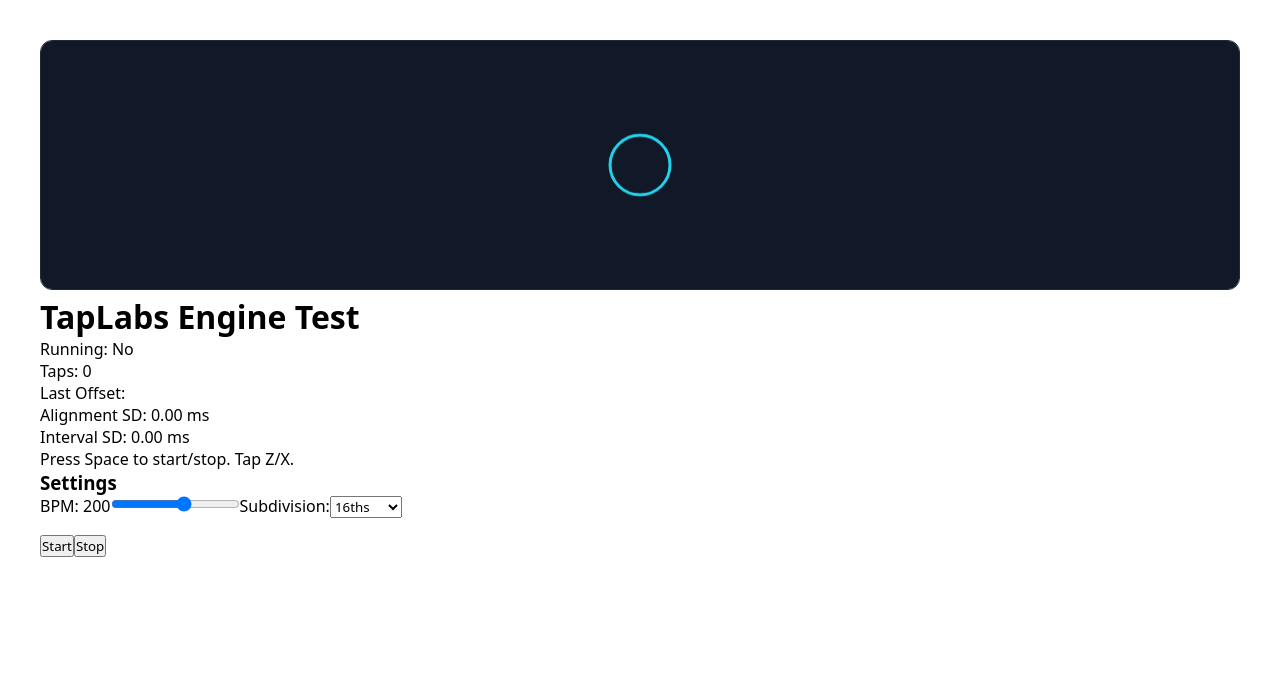
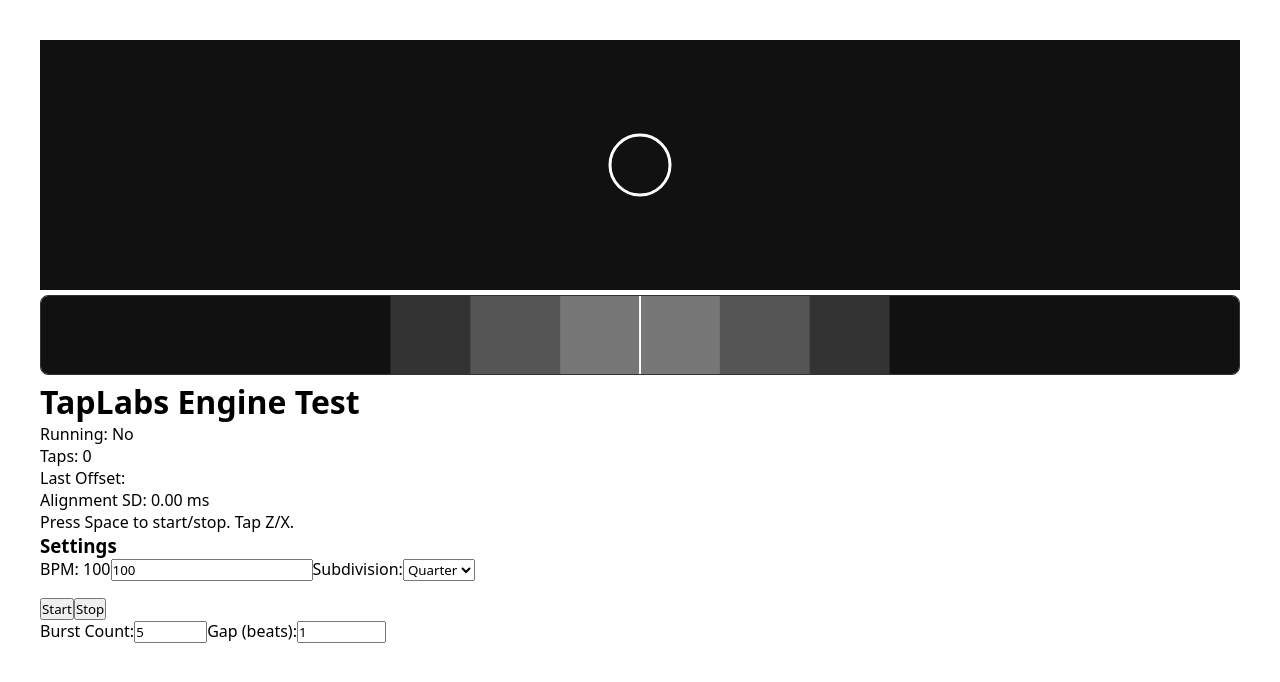
Before and after one commit to bradyjst/TapLabs, a React (Vite) app: page / in a window 1280 px wide. Shown: the top 682 px of the page. Built offline with nearby package versions, Linux system fonts and the light colour scheme.

Commit message:
object based notes, started adding user controls. Other changes

```diff
--- a/src/app/TapLabApp.tsx
+++ b/src/app/TapLabApp.tsx
@@ -1,21 +1,23 @@
 import { useEffect, useState } from "react";
+import { useTapEngine } from "../engine/useTapEngine";
 import VisualizerCanvas from "../visualizer/VisualizerCanvas";
-import { useTapEngine } from "../engine/useTapEngine";
+import URBar from "../components/URBar";
 
 export default function TapLabApp() {
-	const [bpm, setBpm] = useState(200);
-	const [subdivision, setSubdivision] = useState(4);
+	const [bpm, setBpm] = useState(100);
+	const [subdivision, setSubdivision] = useState(1);
+	const [burstCount, setBurstCount] = useState(5);
+	const [gapBeats, setGapBeats] = useState(1);
 
 	const engine = useTapEngine({
 		bpm: bpm,
 		subdivision: subdivision,
+		burstCount: burstCount,
+		gapBeats: gapBeats,
 	});
 
 	useEffect(() => {
 		const onKey = (e: KeyboardEvent) => {
-			if (e.code === "KeyZ" || e.code === "KeyX") {
-				engine.registerTap();
-			}
 			if (e.code === "Space") {
 				if (engine.isRunning) {
 					engine.stop();
@@ -29,23 +31,31 @@ export default function TapLabApp() {
 		return () => window.removeEventListener("keydown", onKey);
 	}, [engine]);
 
+	const totalHits =
+		engine.live.hit300Ref.current +
+		engine.live.hit100Ref.current +
+		engine.live.hit50Ref.current;
+
 	return (
 		<div style={{ padding: 40 }}>
 			<VisualizerCanvas
 				msPerGrid={engine.msPerGrid}
-				lastOffsetRef={engine.live.lastOffsetRef}
 				sessionStartRef={engine.live.sessionStartRef}
+				upcomingNotesRef={engine.upcomingNotesRef} // 🔥 add this
 				isRunning={engine.isRunning}
+				registerHit={engine.registerHit}
+				registerMiss={engine.registerMiss}
 			/>
+
+			<URBar recentOffsetsMsRef={engine.live.recentOffsetsMsRef} />
 
 			<h1>TapLabs Engine Test</h1>
 			<p>Running: {engine.isRunning ? "Yes" : "No"}</p>
-			<p>Taps: {engine.live.tapCountRef.current}</p>
+			<p>Taps: {totalHits}</p>
 			<p>Last Offset: {engine.live.lastOffsetRef.current?.toFixed(2)}</p>
 			<p>
 				Alignment SD: {engine.live.alignmentStdDevRef.current.toFixed(2)} ms
 			</p>
-			<p>Interval SD: {engine.live.intervalStdDevRef.current.toFixed(2)} ms</p>
 
 			<p>Press Space to start/stop. Tap Z/X.</p>
 
@@ -55,7 +65,7 @@ export default function TapLabApp() {
 				<label>
 					BPM: {bpm}
 					<input
-						type="range"
+						type="text"
 						min={60}
 						max={300}
 						value={bpm}
@@ -70,9 +80,6 @@ export default function TapLabApp() {
 						onChange={(e) => setSubdivision(Number(e.target.value))}
 					>
 						<option value={1}>Quarter</option>
-						<option value={2}>8ths</option>
-						<option value={4}>16ths</option>
-						<option value={8}>32nds</option>
 					</select>
 				</label>
 
@@ -80,6 +87,29 @@ export default function TapLabApp() {
 					<button onClick={() => engine.start()}>Start</button>
 					<button onClick={() => engine.stop()}>Stop</button>
 				</div>
+
+				<label>
+					Burst Count:
+					<input
+						type="number"
+						min={1}
+						max={16}
+						value={burstCount}
+						onChange={(e) => setBurstCount(Number(e.target.value))}
+					/>
+				</label>
+
+				<label>
+					Gap (beats):
+					<input
+						type="number"
+						step="0.25"
+						min={0.25}
+						max={4}
+						value={gapBeats}
+						onChange={(e) => setGapBeats(Number(e.target.value))}
+					/>
+				</label>
 			</aside>
 		</div>
 	);
--- /dev/null
+++ b/src/components/URBar.tsx
@@ -0,0 +1,146 @@
+import { useEffect, useRef } from "react";
+import { HIT_WINDOWS } from "../engine/timingConfig";
+
+type Props = {
+	recentOffsetsMsRef: React.RefObject<number[]>;
+};
+
+const URBar = ({ recentOffsetsMsRef }: Props) => {
+	const canvasRef = useRef<HTMLCanvasElement | null>(null);
+	const rafRef = useRef<number | null>(null);
+
+	useEffect(() => {
+		const canvas = canvasRef.current!;
+		const ctx = canvas.getContext("2d")!;
+
+		const resize = () => {
+			const rect = canvas.getBoundingClientRect();
+			canvas.width = rect.width;
+			canvas.height = rect.height;
+		};
+
+		resize();
+		window.addEventListener("resize", resize);
+
+		const maxVisual = 120; // visual zoom range
+
+		const draw = () => {
+			const width = canvas.width;
+			const height = canvas.height;
+			const centerX = width / 2;
+
+			const offsets = [...recentOffsetsMsRef.current];
+
+			ctx.clearRect(0, 0, width, height);
+
+			// Background
+			ctx.fillStyle = "#111";
+			ctx.fillRect(0, 0, width, height);
+
+			const scale = (ms: number) => (ms / maxVisual) * (width / 2);
+
+			// ----- Hit Windows -----
+
+			// MEH (largest)
+			ctx.fillStyle = "#333";
+			ctx.fillRect(
+				centerX - scale(HIT_WINDOWS.MEH),
+				0,
+				scale(HIT_WINDOWS.MEH) * 2,
+				height
+			);
+
+			// GOOD
+			ctx.fillStyle = "#555";
+			ctx.fillRect(
+				centerX - scale(HIT_WINDOWS.GOOD),
+				0,
+				scale(HIT_WINDOWS.GOOD) * 2,
+				height
+			);
+
+			// PERFECT (smallest)
+			ctx.fillStyle = "#777";
+			ctx.fillRect(
+				centerX - scale(HIT_WINDOWS.PERFECT),
+				0,
+				scale(HIT_WINDOWS.PERFECT) * 2,
+				height
+			);
+
+			// Center line
+			ctx.strokeStyle = "#ffffff";
+			ctx.lineWidth = 2;
+			ctx.beginPath();
+			ctx.moveTo(centerX, 0);
+			ctx.lineTo(centerX, height);
+			ctx.stroke();
+
+			// ----- Draw Hits -----
+
+			offsets.forEach((offset, index) => {
+				const x = centerX + scale(offset);
+				const abs = Math.abs(offset);
+
+				let color = "#3ddc97"; // PERFECT default
+
+				if (abs > HIT_WINDOWS.PERFECT) color = "#f4d35e"; // GOOD
+				if (abs > HIT_WINDOWS.GOOD) color = "#ff8c42"; // MEH
+				if (abs > HIT_WINDOWS.MEH) color = "#ff4d6d"; // miss
+
+				// Fade older hits
+				const alpha = offsets.length > 0 ? (index + 1) / offsets.length : 1;
+
+				ctx.globalAlpha = alpha;
+
+				ctx.strokeStyle = color;
+				ctx.lineWidth = 2;
+
+				ctx.beginPath();
+				ctx.moveTo(x, height * 0.25);
+				ctx.lineTo(x, height * 0.75);
+				ctx.stroke();
+			});
+
+			ctx.globalAlpha = 1;
+
+			// ----- Draw Mean (Bias Line) -----
+			if (offsets.length > 0) {
+				const mean = offsets.reduce((a, b) => a + b, 0) / offsets.length;
+
+				const meanX = centerX + scale(mean);
+
+				ctx.strokeStyle = "#00bfff";
+				ctx.lineWidth = 2;
+
+				ctx.beginPath();
+				ctx.moveTo(meanX, 0);
+				ctx.lineTo(meanX, height);
+				ctx.stroke();
+			}
+
+			rafRef.current = requestAnimationFrame(draw);
+		};
+
+		rafRef.current = requestAnimationFrame(draw);
+
+		return () => {
+			if (rafRef.current) cancelAnimationFrame(rafRef.current);
+			window.removeEventListener("resize", resize);
+		};
+	}, [recentOffsetsMsRef]);
+
+	return (
+		<canvas
+			ref={canvasRef}
+			style={{
+				width: "100%",
+				height: "80px",
+				borderRadius: "8px",
+				border: "1px solid #333",
+			}}
+		/>
+	);
+};
+
+export default URBar;
--- /dev/null
+++ b/src/engine/timingConfig.ts
@@ -0,0 +1,19 @@
+// Centralized timing windows for TapLabs
+// Single source of truth for grading + visuals
+
+export const HIT_WINDOWS = {
+  PERFECT: 16,  // 300
+  GOOD: 34,     // 100
+  MEH: 50,      // 50
+} as const;
+
+// Optional helper if you ever want grading logic centralized
+export function getGrade(offsetMs: number): 300 | 100 | 50 | null {
+  const abs = Math.abs(offsetMs);
+
+  if (abs <= HIT_WINDOWS.PERFECT) return 300;
+  if (abs <= HIT_WINDOWS.GOOD) return 100;
+  if (abs <= HIT_WINDOWS.MEH) return 50;
+
+  return null;
+}
--- a/src/engine/useTapEngine.ts
+++ b/src/engine/useTapEngine.ts
@@ -2,8 +2,11 @@ import { useCallback, useRef, useState, useEffect } from "react";
 
 type Config = {
   bpm: number;
-  subdivision: number; // 1=quarter, 2=8th, 4=16th, etc
+  subdivision: number; // keep for future
+  burstCount: number;
+  gapBeats: number;
 };
+
 
 type RunningStats = {
   n: number;
@@ -15,8 +18,6 @@ function createStats(): RunningStats {
   return { n: 0, mean: 0, m2: 0 };
 }
 
-
-
 function pushStat(stats: RunningStats, value: number) {
   stats.n += 1;
   const delta = value - stats.mean;
@@ -24,6 +25,31 @@ function pushStat(stats: RunningStats, value: number) {
   const delta2 = value - stats.mean;
   stats.m2 += delta * delta2;
 }
+
+function generateBurst(
+  bpm: number,
+  count: number,
+  beatsSpanned: number,
+  startTime: number
+): number[] {
+  const beatLength = 60000 / bpm;
+  const totalDuration = beatLength * beatsSpanned;
+
+  if (count <= 1) {
+    return [startTime];
+  }
+
+  const interval = totalDuration / (count - 1);
+
+  const times: number[] = [];
+
+  for (let i = 0; i < count; i++) {
+    times.push(startTime + i * interval);
+  }
+
+  return times;
+}
+
 
 function stdDev(stats: RunningStats) {
   if (stats.n < 2) return 0;
@@ -33,20 +59,22 @@ function stdDev(stats: RunningStats) {
 export function useTapEngine(config: Config) {
   const [isRunning, setIsRunning] = useState(false);
 
-  const startTimeRef = useRef<number>(0);
+  const sessionStartRef = useRef<number>(0);
+  const upcomingNotesRef = useRef<number[]>([]);
 
   const offsetsStatsRef = useRef<RunningStats>(createStats());
-  const intervalStatsRef = useRef<RunningStats>(createStats());
 
-  const tapCountRef = useRef<number>(0);
   const lastOffsetRef = useRef<number | null>(null);
   const recentOffsetsMsRef = useRef<number[]>([]);
+
   const alignmentStdDevRef = useRef<number>(0);
-  const intervalStdDevRef = useRef<number>(0);
-  const lastTapTimeRef = useRef<number | null>(null);
-  const sessionStartRef = useRef<number>(0);
+  const meanOffsetRef = useRef<number>(0);
+  const unstableRateRef = useRef<number>(0);
 
-  const beatPhaseRef = useRef<number>(0);
+  const hit300Ref = useRef(0);
+  const hit100Ref = useRef(0);
+  const hit50Ref = useRef(0);
+  const missRef = useRef(0);
 
   const audioCtxRef = useRef<AudioContext | null>(null);
 
@@ -72,107 +100,150 @@ export function useTapEngine(config: Config) {
     osc.stop(ctx.currentTime + 0.03);
   };
 
-  // RAF Loop (beat tracking + metronome)
+  // 🔥 Metronome click (still subdivision based)
   useEffect(() => {
     if (!isRunning) return;
 
     let rafId: number;
-    let lastBeatIndex = -1;
+    let lastIndex = -1;
 
     const tick = () => {
       const now = performance.now();
-      const elapsed = now - startTimeRef.current;
+      const elapsed = now - sessionStartRef.current;
 
-      const gridIndex = Math.floor(elapsed / msPerGrid);
+      const index = Math.floor(elapsed / msPerGrid);
 
-      if (gridIndex !== lastBeatIndex) {
-        lastBeatIndex = gridIndex;
+      if (index !== lastIndex) {
+        lastIndex = index;
         playClick();
       }
-
-      const phase = (elapsed % msPerGrid) / msPerGrid;
-      beatPhaseRef.current = phase;
 
       rafId = requestAnimationFrame(tick);
     };
 
     rafId = requestAnimationFrame(tick);
 
-    return () => {
-      cancelAnimationFrame(rafId);
-    };
+    return () => cancelAnimationFrame(rafId);
   }, [isRunning, msPerGrid]);
 
-  const start = useCallback(() => {
-    offsetsStatsRef.current = createStats();
-    intervalStatsRef.current = createStats();
-    tapCountRef.current = 0;
-    lastOffsetRef.current = null;
-    alignmentStdDevRef.current = 0;
-    intervalStdDevRef.current = 0;
-    lastTapTimeRef.current = null;
-    recentOffsetsMsRef.current = [];
-
+  const playHitSound = (grade: 300 | 100 | 50) => {
   if (!audioCtxRef.current) {
     audioCtxRef.current = new AudioContext();
   }
 
-    sessionStartRef.current = performance.now();
+  const ctx = audioCtxRef.current;
+  const osc = ctx.createOscillator();
+  const gain = ctx.createGain();
+
+  // Slight pitch difference for feedback
+  if (grade === 300) osc.frequency.value = 1400;
+  if (grade === 100) osc.frequency.value = 1000;
+  if (grade === 50) osc.frequency.value = 700;
+
+  gain.gain.value = 0.12;
+
+  osc.connect(gain);
+  gain.connect(ctx.destination);
+
+  osc.start();
+  osc.stop(ctx.currentTime + 0.02);
+};
 
 
-    startTimeRef.current = performance.now();
+const start = useCallback(() => {
+  offsetsStatsRef.current = createStats();
+
+  lastOffsetRef.current = null;
+  alignmentStdDevRef.current = 0;
+  meanOffsetRef.current = 0;
+  unstableRateRef.current = 0;
+
+  recentOffsetsMsRef.current = [];
+
+  hit300Ref.current = 0;
+  hit100Ref.current = 0;
+  hit50Ref.current = 0;
+  missRef.current = 0;
+
+  const startTime = performance.now();
+  sessionStartRef.current = startTime;
+
+  const beatLength = 60000 / config.bpm;
+
+  let timeCursor = startTime;
+  const pattern: number[] = [];
+
+  for (let i = 0; i < 30; i++) {
+    const burst = generateBurst(
+      config.bpm,
+      config.burstCount,
+      1, // span 1 beat
+      timeCursor
+    );
+
+    pattern.push(...burst);
+
+    // Move forward by gap
+    timeCursor += beatLength * config.gapBeats;
+  }
+
+  upcomingNotesRef.current = pattern;
+
   setIsRunning(true);
-  }, []);
+}, [config.bpm, config.burstCount, config.gapBeats]);
+
+
 
   const stop = useCallback(() => {
     setIsRunning(false);
   }, []);
 
-  const registerTap = useCallback(() => {
-    if (!isRunning) return;
-
-    const now = performance.now();
-    const elapsed = now - startTimeRef.current;
-
-    const gridIndex = Math.round(elapsed / msPerGrid);
-    const idealTime = startTimeRef.current + gridIndex * msPerGrid;
-    const offset = now - idealTime;
-
+  const registerHit = useCallback(
+    (offset: number, grade: 300 | 100 | 50) => {
       lastOffsetRef.current = offset;
+        playHitSound(grade); // 🔥 add this
 
       pushStat(offsetsStatsRef.current, offset);
+
       alignmentStdDevRef.current = stdDev(offsetsStatsRef.current);
-    tapCountRef.current += 1;
+      meanOffsetRef.current = offsetsStatsRef.current.mean;
+      unstableRateRef.current = alignmentStdDevRef.current * 10;
 
       recentOffsetsMsRef.current.push(offset);
-    if (recentOffsetsMsRef.current.length > 120) {
+      if (recentOffsetsMsRef.current.length > 200) {
         recentOffsetsMsRef.current.shift();
       }
 
-    if (lastTapTimeRef.current != null) {
-      const interval = now - lastTapTimeRef.current;
-      pushStat(intervalStatsRef.current, interval);
-      intervalStdDevRef.current = stdDev(intervalStatsRef.current);
-    }
+      if (grade === 300) hit300Ref.current++;
+      if (grade === 100) hit100Ref.current++;
+      if (grade === 50) hit50Ref.current++;
+    },
+    []
+  );
 
-    lastTapTimeRef.current = now;
-  }, [isRunning, msPerGrid]);
+  const registerMiss = useCallback(() => {
+    missRef.current++;
+  }, []);
 
   return {
     isRunning,
-    msPerBeat,
-    msPerGrid,
+    msPerGrid, // still useful for UI if needed
+    upcomingNotesRef, // 🔥 expose to canvas
     start,
     stop,
-    registerTap,
+    registerHit,
+    registerMiss,
     live: {
       lastOffsetRef,
       alignmentStdDevRef,
-      tapCountRef,
-      intervalStdDevRef,
+      meanOffsetRef,
+      unstableRateRef,
       recentOffsetsMsRef,
-      beatPhaseRef,
-      sessionStartRef
+      hit300Ref,
+      hit100Ref,
+      hit50Ref,
+      missRef,
+      sessionStartRef,
     },
   };
 }
--- a/src/visualizer/VisualizerCanvas.tsx
+++ b/src/visualizer/VisualizerCanvas.tsx
@@ -1,23 +1,27 @@
 import { useEffect, useRef } from "react";
+import { HIT_WINDOWS } from "../engine/timingConfig";
 
 type Props = {
-	msPerGrid: number;
-	lastOffsetRef: React.RefObject<number | null>;
+	msPerGrid: number; // still used to calculate travelTime
 	sessionStartRef: React.RefObject<number>;
+	upcomingNotesRef: React.RefObject<number[]>;
 	isRunning: boolean;
+	registerHit: (offset: number, grade: 300 | 100 | 50) => void;
+	registerMiss: () => void;
 };
 
 type ActiveNote = {
+	id: number;
+	scheduledTime: number;
 	spawnTime: number;
 };
 
-const DEFAULT_PATTERN = [1, 1, 1, 1, 1, 0, 0, 0];
-
 export default function VisualizerCanvas({
 	msPerGrid,
-	lastOffsetRef,
-	sessionStartRef,
+	upcomingNotesRef,
 	isRunning,
+	registerHit,
+	registerMiss,
 }: Props) {
 	const canvasRef = useRef<HTMLCanvasElement | null>(null);
 	const rafRef = useRef<number | null>(null);
@@ -26,8 +30,53 @@ export default function VisualizerCanvas({
 		const canvas = canvasRef.current!;
 		const ctx = canvas.getContext("2d")!;
 
-		const travelGrids = 4;
-		const travelTime = msPerGrid * travelGrids;
+		const travelTime = msPerGrid * 4; // visual preempt distance
+
+		let activeNotes: ActiveNote[] = [];
+		let noteId = 0;
+
+		const handleTap = () => {
+			if (!isRunning) return;
+
+			const now = performance.now();
+			if (activeNotes.length === 0) return;
+
+			let closestIndex = -1;
+			let smallestDelta = Infinity;
+
+			activeNotes.forEach((note, index) => {
+				const delta = Math.abs(now - note.scheduledTime);
+				if (delta < smallestDelta) {
+					smallestDelta = delta;
+					closestIndex = index;
+				}
+			});
+
+			if (closestIndex === -1) return;
+
+			const note = activeNotes[closestIndex];
+			const offset = now - note.scheduledTime;
+			const abs = Math.abs(offset);
+
+			let grade: 300 | 100 | 50 | null = null;
+
+			if (abs <= HIT_WINDOWS.PERFECT) grade = 300;
+			else if (abs <= HIT_WINDOWS.GOOD) grade = 100;
+			else if (abs <= HIT_WINDOWS.MEH) grade = 50;
+
+			if (grade !== null) {
+				registerHit(offset, grade);
+				activeNotes.splice(closestIndex, 1);
+			}
+		};
+
+		const keyHandler = (e: KeyboardEvent) => {
+			if (e.code === "KeyZ" || e.code === "KeyX") {
+				handleTap();
+			}
+		};
+
+		window.addEventListener("keydown", keyHandler);
 
 		const resize = () => {
 			const rect = canvas.getBoundingClientRect();
@@ -38,16 +87,8 @@ export default function VisualizerCanvas({
 		resize();
 		window.addEventListener("resize", resize);
 
-		let activeNotes: ActiveNote[] = [];
-		let lastGridIndex = -1;
-
 		const draw = () => {
-			const styles = getComputedStyle(document.documentElement);
-			const surface = styles.getPropertyValue("--surface").trim();
-			const accent = styles.getPropertyValue("--accent").trim();
-			const early = styles.getPropertyValue("--early").trim();
-			const late = styles.getPropertyValue("--late").trim();
-			const perfect = styles.getPropertyValue("--perfect").trim();
+			const now = performance.now();
 
 			const width = canvas.width;
 			const height = canvas.height;
@@ -56,68 +97,52 @@ export default function VisualizerCanvas({
 			const startX = width * 0.1;
 
 			ctx.clearRect(0, 0, width, height);
-			ctx.fillStyle = surface;
+			ctx.fillStyle = "#111";
 			ctx.fillRect(0, 0, width, height);
 
-			// Always draw center circle
+			// Circle of truth
+			ctx.strokeStyle = "#fff";
 			ctx.lineWidth = 3;
-			ctx.strokeStyle = accent;
 			ctx.beginPath();
 			ctx.arc(centerX, centerY, 30, 0, Math.PI * 2);
 			ctx.stroke();
 
 			if (isRunning) {
-				const now = performance.now();
-				const elapsedSinceStart = now - sessionStartRef.current;
-				const gridIndex = Math.floor(elapsedSinceStart / msPerGrid);
+				// 🔥 Spawn based on timestamp queue
+				while (
+					upcomingNotesRef.current.length > 0 &&
+					upcomingNotesRef.current[0] - travelTime <= now
+				) {
+					const scheduledTime = upcomingNotesRef.current.shift()!;
 
-				// Spawn notes
-				if (gridIndex !== lastGridIndex) {
-					lastGridIndex = gridIndex;
-
-					const patternIndex = gridIndex % DEFAULT_PATTERN.length;
-
-					if (DEFAULT_PATTERN[patternIndex] === 1) {
-						activeNotes.push({
-							spawnTime: now,
-						});
-					}
+					activeNotes.push({
+						id: noteId++,
+						scheduledTime,
+						spawnTime: scheduledTime - travelTime,
+					});
 				}
 
-				// Draw notes
 				activeNotes = activeNotes.filter((note) => {
-					const elapsed = now - note.spawnTime;
-					const progress = elapsed / travelTime;
+					// Miss detection
+					if (now - note.scheduledTime > HIT_WINDOWS.MEH) {
+						registerMiss();
+						return false;
+					}
 
-					if (progress >= 1) return false;
+					const progress = (now - note.spawnTime) / travelTime;
+
+					if (progress < 0) return true;
+					if (progress >= 1.2) return false;
 
 					const x = startX + progress * (centerX - startX);
 
-					ctx.fillStyle = accent;
+					ctx.fillStyle = "#3ddc97";
 					ctx.beginPath();
 					ctx.arc(x, centerY, 20, 0, Math.PI * 2);
 					ctx.fill();
 
 					return true;
 				});
-
-				// Hit feedback
-				const offset = lastOffsetRef.current;
-				if (offset != null) {
-					const absOffset = Math.abs(offset);
-					let color = perfect;
-
-					if (absOffset > msPerGrid * 0.15) {
-						color = offset < 0 ? early : late;
-					}
-
-					ctx.globalAlpha = 0.4;
-					ctx.fillStyle = color;
-					ctx.beginPath();
-					ctx.arc(centerX, centerY, 45, 0, Math.PI * 2);
-					ctx.fill();
-					ctx.globalAlpha = 1;
-				}
 			}
 
 			rafRef.current = requestAnimationFrame(draw);
@@ -126,20 +151,11 @@ export default function VisualizerCanvas({
 		rafRef.current = requestAnimationFrame(draw);
 
 		return () => {
+			window.removeEventListener("keydown", keyHandler);
+			window.removeEventListener("resize", resize);
 			if (rafRef.current) cancelAnimationFrame(rafRef.current);
-			window.removeEventListener("resize", resize);
 		};
-	}, [msPerGrid, lastOffsetRef, sessionStartRef, isRunning]);
+	}, [msPerGrid, upcomingNotesRef, isRunning, registerHit, registerMiss]);
 
-	return (
-		<canvas
-			ref={canvasRef}
-			style={{
-				width: "100%",
-				height: "250px",
-				borderRadius: "12px",
-				border: "1px solid var(--border)",
-			}}
-		/>
-	);
+	return <canvas ref={canvasRef} style={{ width: "100%", height: "250px" }} />;
 }
```
Also changed, not shown: 1 other file (tests, documents, lock files or other folders). Lines whose indentation alone changed are shown as unchanged.
